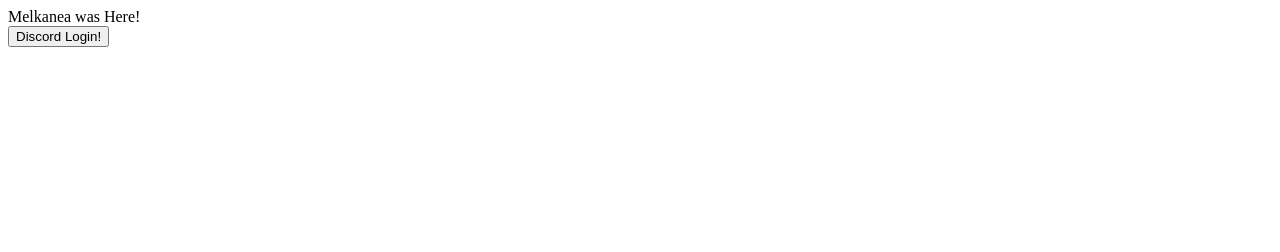
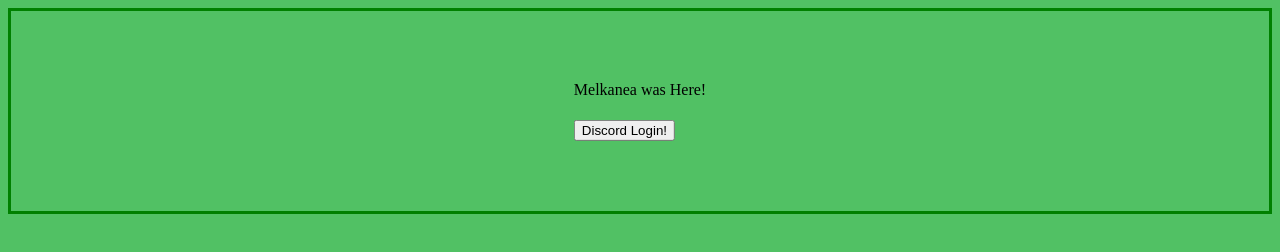
Before and after one commit to HarleyVader/Discord-Circle-social-login, a website: page index.html in a window 1280 px wide. Drawn offline with Linux system fonts and the light colour scheme; no server answers.

Commit message:
Add files via upload

```diff
--- a/index.html
+++ b/index.html
@@ -3,14 +3,53 @@
     <head>
         <title>Melkanea Discord OAuth2 App</title>
     </head>
+    <style>
+        html {
+        background-color: rgba(7, 167, 33, 0.698);
+            }
+            /*align div to center*/
+        .container {
+            height: 200px;
+            position: relative;
+            border: 3px solid green;
+            }
+        .center {
+            margin: 0;
+            position: absolute;
+            top: 50%;
+            left: 50%;
+            -ms-transform: translate(-50%, -50%);
+            transform: translate(-50%, -50%);
+            }
+    </style>
     <body>
-        <div id="info">Melkanea was Here!</div>
+        <section>
+            <div class="container">
+                <div class="center">
+                    <div>Melkanea was Here!</div>
+                    <h4 id="info">
 
-        <!-- Add a login button with an ID for easier selection -->
-        <button id="login" style="display: none;" onclick="redirectToDiscord()">Discord Login!</button>
+                    </h4>
 
+                    <!-- Add a login button with an ID for easier selection -->
+                    <button id="login" style="display: none;"
+                        onclick="redirectToDiscord()">Discord Login!</button>
+                </div>
 
-
+            </div>
+            <div class="ko-fi">
+                <script
+                    src='https://storage.ko-fi.com/cdn/scripts/overlay-widget.js'></script>
+                <script>
+                kofiWidgetOverlay.draw('brandynette', {
+                    'type': 'floating-chat',
+                    'floating-chat.donateButton.text': 'Tip Us',
+                    'floating-chat.donateButton.background-color': '#00bfa5',
+                    'floating-chat.donateButton.text-color': '#fff'
+                });
+            </script>
+            </div>
+        </section>
         <script>
             function redirectToDiscord() {
                 const randomString = generateRandomString();
@@ -36,29 +75,25 @@
                 return randomString;
             }
 
-            window.onload = () => {
-                const fragment = new URLSearchParams(window.location.hash.slice(1));
-                const [accessToken, tokenType, state] = [fragment.get('access_token'), fragment.get('token_type'), fragment.get('state')];
+        window.onload = async () => {
+                console.log(window.location);
 
-                if (!accessToken) {
+
+                const fragment = new URL(window.location.href).searchParams;
+
+
+                const [code, state] = [fragment.get('code'), fragment.get('state')];
+                console.log(code, state);
+
+
+                if (!code) {
                     // Show the login button if there's no access token
                     document.getElementById('login').style.display = 'block';
                 }
 
-                // Handle the user's access token
-                fetch('https://discord.com/api/users/@me', {
-                    headers: {
-                        authorization: `${tokenType} ${accessToken}`,
-                    },
-                })
-                .then(result => result.json())
-                .then(response => {
-                    const { username, discriminator } = response;
-                    document.getElementById('info').innerText += ` ${username}#${discriminator}`;
-                })
-                .catch(console.error);
 
-                if (!accessToken) {
+
+                if (!code) {
                     const randomString = generateRandomString();
                     localStorage.setItem('oauth-state', randomString);
 
@@ -69,7 +104,16 @@
                 if (localStorage.getItem('oauth-state') !== atob(decodeURIComponent(state))) {
                     console.log('You may have been clickjacked!');
                 }
+                // Handle the user's access token
+                if (code) {
+
+
+          let apiResponse = await fetch("http://localhost:53134/connect?code=" + code).then(r => r.json());
+            console.log(apiResponse);
+            const { username, discriminator } = apiResponse;
+            document.getElementById('info').innerText += ` ${username}#${discriminator}`;
             };
+        }
         </script>
     </body>
 </html>
```
Also changed, not shown: index.js (+20 -2 lines).
